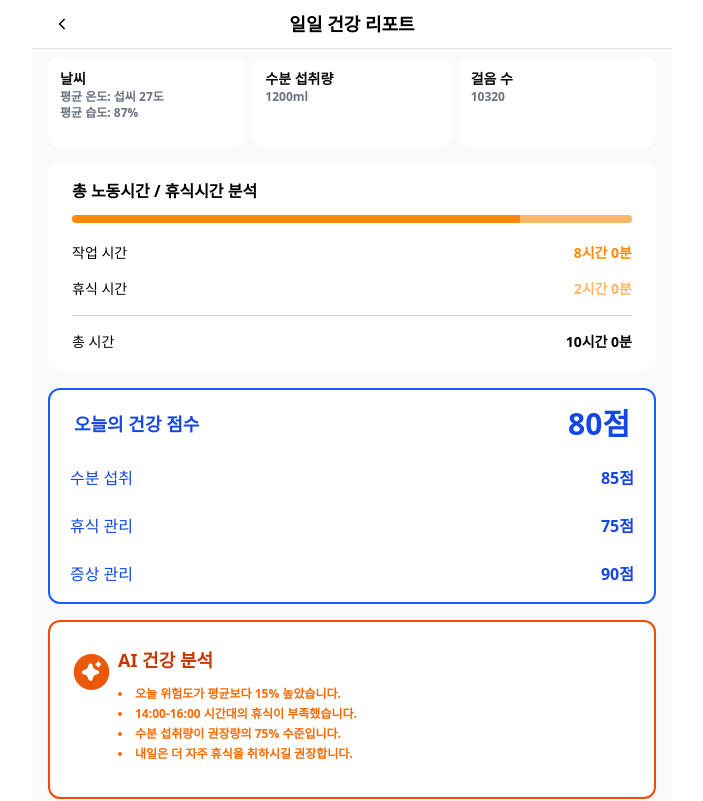
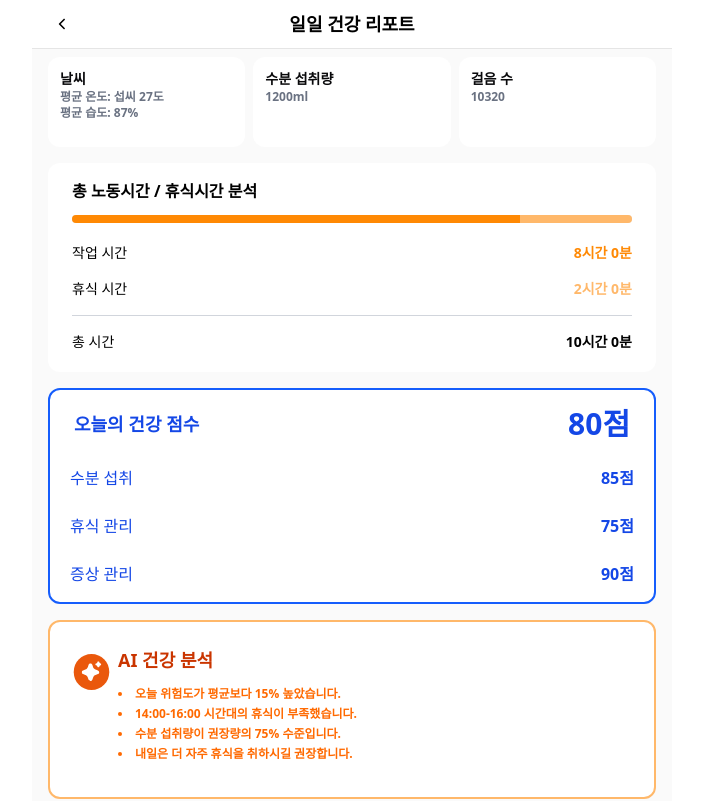
Before and after one commit to mallangmollang/sallang_front, a React (Vite) app: page /report in a window 1280 px wide. Shown: the top 801 px of the page, without its empty margins (288-991 px from the left). Built offline with nearby package versions, Linux system fonts and the light colour scheme.

Commit message:
Feat: border값 수정

```diff
--- a/src/components/AiAnalysisCard.jsx
+++ b/src/components/AiAnalysisCard.jsx
@@ -1,7 +1,7 @@
 // AiAnalysisCard.jsx
 export default function AiAnalysisCard({ icon, title, messages }) {
   return (
-    <div className="w-full flex flex-row items-start px-4 py-1 bg-white border-2 border-orange-600 rounded-[12px]">
+    <div className="w-full flex flex-row items-start px-4 py-1 bg-white border-2 border-orange-300 rounded-[12px]">
       {/* 아이콘 영역 */}
       <div className="relative w-[44px] h-[167px] pr-12">
         <div className="absolute left-[7px] top-[28px] w-[37px] h-[37px]">
```
